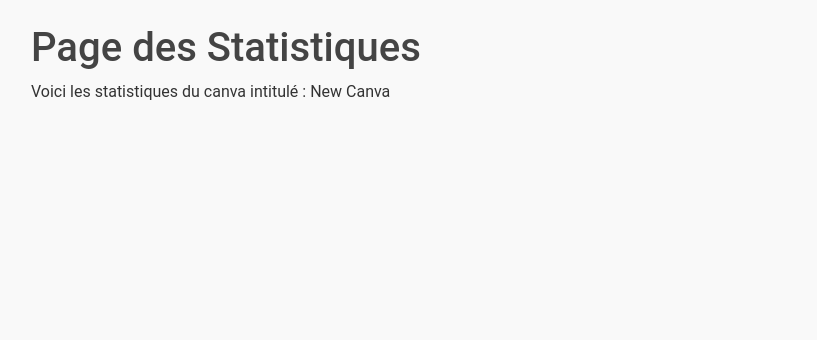
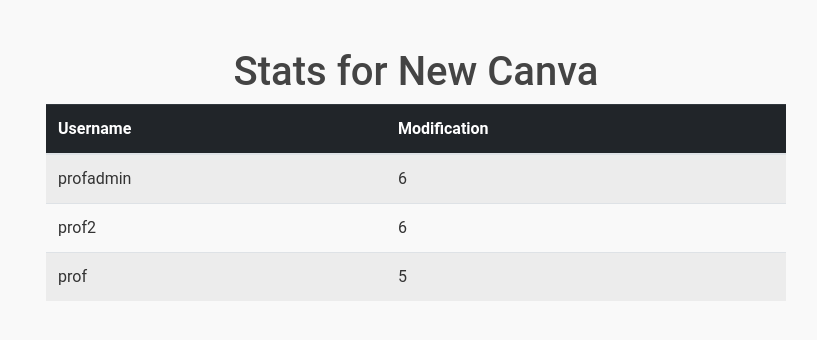
Before and after one commit to asadiqi/Web_Q3_HelbPlace, a Django app: page /statistic/?canva_id=22 in a window 1280 px wide. Shown: the part 56-396 px from the top of the page, without its empty margins (224-1041 px from the left). Run offline with Django 5.2, Linux system fonts and the light colour scheme; a user stored in the database is signed in; data comes from the database, SQL or seed files in the repository; both versions use the stored data as it was after the commit; some libraries are stand-ins or nearby versions.

Commit message:
Statistics Ranking

```diff
--- a/django_project/blog/templates/blog/canva_detail.html
+++ b/django_project/blog/templates/blog/canva_detail.html
@@ -10,7 +10,7 @@
   {% endif %}
 
     <div class="statistic-button">
-        <a href="{% url 'blog-statistic' %}?canva_id={{ canva.id }}" class="btn btn-primary">Voir les statistiques</a>
+        <a href="{% url 'blog-statistic' %}?canva_id={{ canva.id }}" class="btn btn-primary">Statistics</a>
     </div>
 
 <div class="scrollable-canvas">
--- a/django_project/blog/templates/blog/statistic.html
+++ b/django_project/blog/templates/blog/statistic.html
@@ -1,11 +1,72 @@
 {% extends "blog/base.html" %}
 
 {% block content %}
-    <h1>Page des Statistiques</h1>
     {% if canva %}
-        <p>Voici les statistiques du canva intitulé : {{ canva.title }}</p>
-        <!-- Ajoutez ici plus de statistiques spécifiques au canva -->
+        <div class="container mt-4">
+            <h1 class="text-center">Stats for {{ canva.title }}</h1>
+            <div class="table-responsive">
+                <table class="table table-hover table-striped" id="rankingTable">
+                    <thead class="table-dark">
+                        <tr>
+                            <th scope="col">Username</th>
+                            <th scope="col">Modification</th>
+                        </tr>
+                    </thead>
+                    <tbody>
+                        {% for user_ranking in user_rankings %}
+                            <tr>
+                                <td>{{ user_ranking.user__username }}</td>
+                                <td>{{ user_ranking.modification_count }}</td>
+                            </tr>
+                        {% endfor %}
+                    </tbody>
+                </table>
+            </div>
+        </div>
     {% else %}
-        <p>Aucun canva sélectionné.</p>
+        <div class="container mt-4 text-center">
+            <p class="alert alert-warning">No ranking for this Canva</p>
+        </div>
     {% endif %}
 {% endblock %}
+
+<script>
+    // JavaScript to add interactivity to the ranking table
+    document.addEventListener('DOMContentLoaded', () => {
+        const table = document.getElementById('rankingTable');
+        const rows = Array.from(table.querySelectorAll('tbody tr'));
+
+        table.querySelector('thead').addEventListener('click', (e) => {
+            const columnIndex = Array.from(e.target.parentNode.children).indexOf(e.target);
+            const sortedRows = rows.sort((a, b) => {
+                const aText = a.children[columnIndex].innerText.trim();
+                const bText = b.children[columnIndex].innerText.trim();
+
+                return isNaN(aText - bText)
+                    ? aText.localeCompare(bText)
+                    : Number(aText) - Number(bText);
+            });
+
+            // Toggle sort order
+            if (e.target.classList.contains('sorted-asc')) {
+                sortedRows.reverse();
+                e.target.classList.remove('sorted-asc');
+                e.target.classList.add('sorted-desc');
+            } else {
+                e.target.classList.remove('sorted-desc');
+                e.target.classList.add('sorted-asc');
+            }
+
+            // Append sorted rows back to the table
+            const tbody = table.querySelector('tbody');
+            tbody.innerHTML = '';
+            sortedRows.forEach(row => tbody.appendChild(row));
+        });
+    });
+</script>
+
+<link
+    href="https://cdn.jsdelivr.net/npm/bootstrap@5.3.0-alpha1/dist/css/bootstrap.min.css"
+    rel="stylesheet"
+/>
+<script src="https://cdn.jsdelivr.net/npm/bootstrap@5.3.0-alpha1/dist/js/bootstrap.bundle.min.js"></script>
--- a/django_project/blog/views.py
+++ b/django_project/blog/views.py
@@ -149,8 +149,17 @@ class CanvaDeleteView(LoginRequiredMixin, UserPassesTestMixin, DeleteView):
     def test_func(self):
         return self.request.user == self.get_object().author
 
-
 def statistic(request):
     canva_id = request.GET.get('canva_id')
     canva = get_object_or_404(Canva, id=canva_id) if canva_id else None
+
+    # Si un canvas est sélectionné, on récupère les utilisateurs et leur nombre de modifications
+    if canva:
+        user_rankings = UserAction.objects.filter(canva=canva) \
+            .values('user__username') \
+            .annotate(modification_count=Sum('modification_count')) \
+            .order_by('-modification_count')  # Trier par nombre de modifications
+
+        return render(request, 'blog/statistic.html', {'canva': canva, 'user_rankings': user_rankings})
+
     return render(request, 'blog/statistic.html', {'canva': canva})
```
Also changed, not shown: django_project/db.sqlite3.
